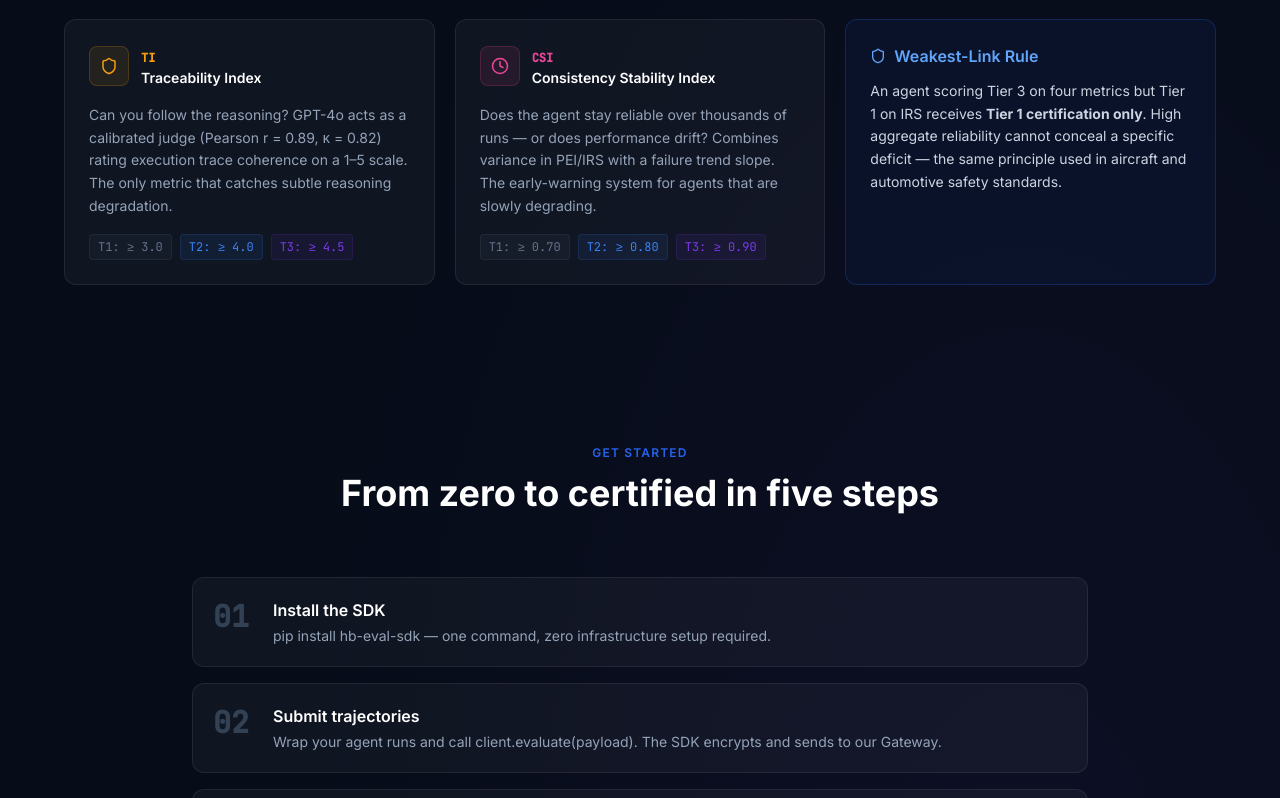
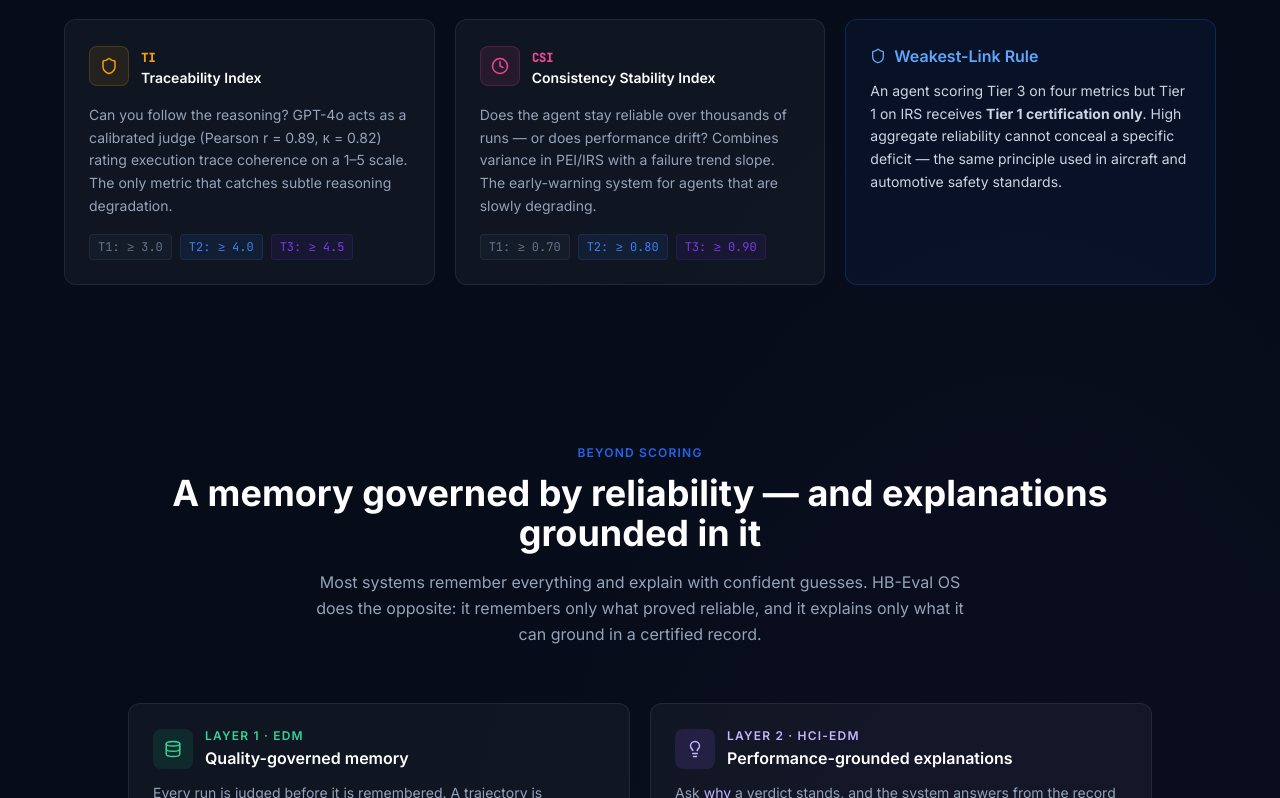
Before and after one commit to hb-evalSystem/hbeval-platform, a Next.js app: page / in a window 1280 px wide. Shown: the part 2002-2800 px from the top of the page. Built offline with nearby package versions, Linux system fonts and the light colour scheme.

Commit message:
Update page.tsx

```diff
--- a/src/app/page.tsx
+++ b/src/app/page.tsx
@@ -4,7 +4,7 @@
 // All sections are static marketing content — no auth or data fetching here.
 
 import Link from 'next/link'
-import { Shield, Zap, Brain, BarChart2, Clock, ChevronRight, ArrowRight, Github, ExternalLink } from 'lucide-react'
+import { Shield, Zap, Brain, BarChart2, Clock, ChevronRight, ArrowRight, Github, ExternalLink, Database, Lightbulb } from 'lucide-react'
 
 // ─────────────────────────────────────────────────────────
 // Navbar
@@ -21,6 +21,7 @@ function Navbar() {
 
       <div className="hidden md:flex items-center gap-8 text-sm text-slate-400">
         <a href="#metrics"   className="hover:text-white transition-colors">Metrics</a>
+        <a href="#memory"    className="hover:text-white transition-colors">Memory</a>
         <a href="#proof"     className="hover:text-white transition-colors">Live Proof</a>
         <Link href="/pricing" className="hover:text-white transition-colors">Pricing</Link>
         <a href="https://github.com/hb-evalSystem/HB-System" target="_blank" rel="noopener"
@@ -352,6 +353,87 @@ function Footer() {
 // ─────────────────────────────────────────────────────────
 // Page export
 // ─────────────────────────────────────────────────────────
+// ─────────────────────────────────────────────────────────
+// Reliability Memory — the two governed-memory layers (EDM + HCI-EDM)
+// A real, deployed achievement: not just metrics, but a memory that is
+// governed by those metrics, and explanations grounded in it.
+// ─────────────────────────────────────────────────────────
+function MemoryLayers() {
+  return (
+    <section id="memory" className="py-20 px-6">
+      <div className="max-w-5xl mx-auto">
+        <div className="text-center mb-14">
+          <p className="section-label mb-3">Beyond Scoring</p>
+          <h2 className="text-4xl font-bold text-white mb-4">
+            A memory governed by reliability — and explanations grounded in it
+          </h2>
+          <p className="text-slate-400 max-w-2xl mx-auto leading-relaxed">
+            Most systems remember everything and explain with confident guesses.
+            HB-Eval OS does the opposite: it remembers only what proved reliable,
+            and it explains only what it can ground in a certified record.
+          </p>
+        </div>
+
+        <div className="grid md:grid-cols-2 gap-5">
+          {/* Layer 1 — EDM */}
+          <div className="card p-6">
+            <div className="flex items-center gap-3 mb-3">
+              <div className="w-10 h-10 rounded-lg flex items-center justify-center"
+                   style={{ background: 'rgba(16,185,129,0.12)' }}>
+                <Database size={18} className="text-emerald-400" />
+              </div>
+              <div>
+                <p className="section-label text-emerald-400 mb-0.5">Layer 1 · EDM</p>
+                <h3 className="text-white font-semibold">Quality-governed memory</h3>
+              </div>
+            </div>
+            <p className="text-slate-400 text-sm leading-relaxed mb-4">
+              Every run is judged before it is remembered. A trajectory is
+              consolidated into certified memory only when it clears
+              <span className="text-emerald-300"> PEI ≥ 0.80 and TI ≥ 4.0</span> at
+              the same time. Everything else is discarded as noise — so the store
+              never fills with low-quality runs.
+            </p>
+            <div className="text-xs text-slate-500 font-mono rounded-lg px-3 py-2"
+                 style={{ background: 'rgba(255,255,255,0.03)' }}>
+              if PEI ≥ 0.80 and TI ≥ 4.0 → consolidate · else → discard
+            </div>
+          </div>
+
+          {/* Layer 2 — HCI-EDM */}
+          <div className="card p-6">
+            <div className="flex items-center gap-3 mb-3">
+              <div className="w-10 h-10 rounded-lg flex items-center justify-center"
+                   style={{ background: 'rgba(139,92,246,0.14)' }}>
+                <Lightbulb size={18} style={{ color: '#c4b5fd' }} />
+              </div>
+              <div>
+                <p className="section-label mb-0.5" style={{ color: '#c4b5fd' }}>Layer 2 · HCI-EDM</p>
+                <h3 className="text-white font-semibold">Performance-grounded explanations</h3>
+              </div>
+            </div>
+            <p className="text-slate-400 text-sm leading-relaxed mb-4">
+              Ask <span style={{ color: '#c4b5fd' }}>why</span> a verdict stands, and
+              the system answers from the record — citing a specific certified
+              episode and its real metrics. When no precedent is similar enough,
+              it does not invent a rationale: it honestly defers to human review.
+            </p>
+            <div className="text-xs text-slate-500 font-mono rounded-lg px-3 py-2"
+                 style={{ background: 'rgba(255,255,255,0.03)' }}>
+              cite episode if similarity ≥ 0.87 · else → defer to human
+            </div>
+          </div>
+        </div>
+
+        <p className="text-center text-slate-600 text-xs mt-8 max-w-2xl mx-auto">
+          Both layers are live in production and documented against the
+          peer-reviewed research they implement (EDM &amp; HCI-EDM).
+        </p>
+      </div>
+    </section>
+  )
+}
+
 export default function LandingPage() {
   return (
     <>
@@ -360,6 +442,7 @@ export default function LandingPage() {
         <Hero />
         <LiveProof />
         <MetricsSection />
+        <MemoryLayers />
         <HowItWorks />
         <PricingTeaser />
       </main>
```
